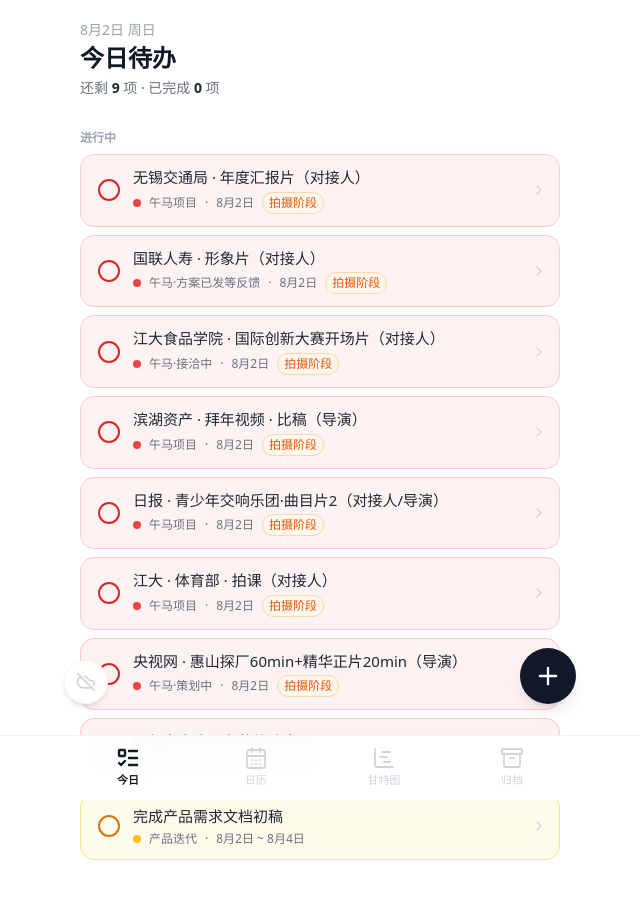
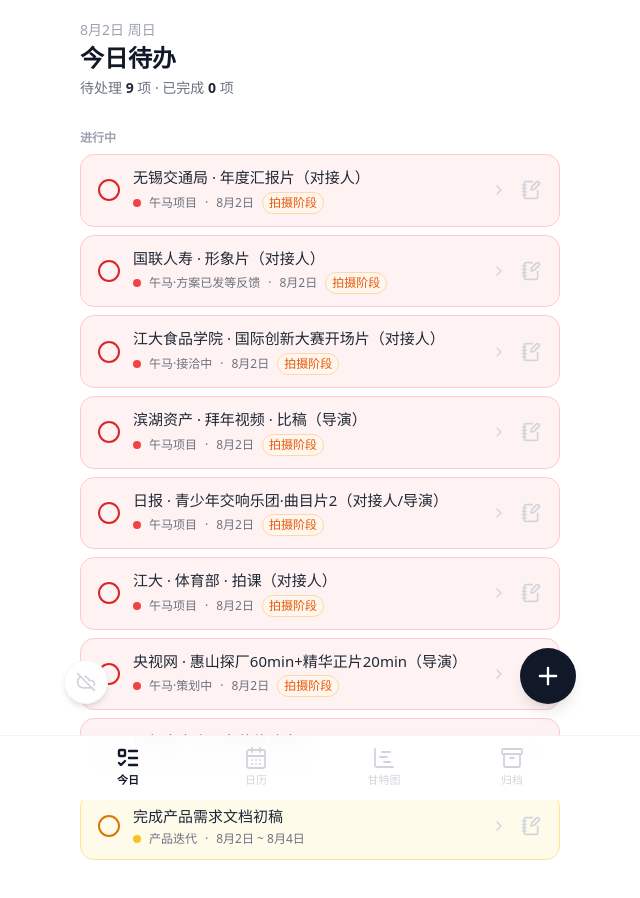
Before and after one commit to cosine2409/todo-workbench, a React (Vite) app: page / in a window 1280 px wide. Shown: the top 898 px of the page, without its empty margins (320-960 px from the left). Built offline with nearby package versions, Linux system fonts and the light colour scheme.

Commit message:
feat: 今日视图支持记录每日进度，已记录任务置后并用靛蓝标示

```diff
--- a/src/App.tsx
+++ b/src/App.tsx
@@ -27,7 +27,7 @@ function Workbench() {
   const [editing, setEditing] = useState<Task | null>(null)
   const [undoInfo, setUndoInfo] = useState<{ id: string; title: string } | null>(null)
   const undoTimer = useRef<ReturnType<typeof setTimeout> | null>(null)
-  const { tasks, addTask, toggleDone, updateTask, removeTask, sync } = useTasks()
+  const { tasks, addTask, toggleDone, updateTask, logProgress, removeTask, sync } = useTasks()
 
   // 完成后 6 秒内可撤销，防止误触
   const completeWithUndo = (id: string) => {
@@ -57,7 +57,7 @@ function Workbench() {
 
   return (
     <div className="min-h-dvh bg-white max-w-lg mx-auto relative">
-      {tab === 'today' && <TodayView tasks={tasks} onEdit={setEditing} onComplete={completeWithUndo} />}
+      {tab === 'today' && <TodayView tasks={tasks} onEdit={setEditing} onComplete={completeWithUndo} onLog={logProgress} />}
       {tab === 'calendar' && <CalendarView tasks={tasks} onEdit={setEditing} />}
       {tab === 'gantt' && <GanttView tasks={tasks} onEdit={setEditing} />}
       {tab === 'archive' && (
--- a/src/hooks/useTasks.ts
+++ b/src/hooks/useTasks.ts
@@ -170,6 +170,20 @@ export function useTasks() {
     setTasks((prev) => prev.map((t) => (t.id === id ? { ...t, ...patch } : t)))
   }, [])
 
+  /** 记录今日进度：note 为空字符串表示撤销今天的记录 */
+  const logProgress = useCallback((id: string, note: string) => {
+    const today = todayStr()
+    setTasks((prev) =>
+      prev.map((t) => {
+        if (t.id !== id) return t
+        const progress = { ...(t.progress ?? {}) }
+        if (note.trim()) progress[today] = note.trim()
+        else delete progress[today]
+        return { ...t, progress }
+      }),
+    )
+  }, [])
+
   const removeTask = useCallback((id: string) => {
     setTasks((prev) => {
       const victim = prev.find((t) => t.id === id)
@@ -323,6 +337,7 @@ export function useTasks() {
     addTask,
     toggleDone,
     updateTask,
+    logProgress,
     removeTask,
     sync: {
       enabled: SYNC_ENABLED,
--- a/src/sections/TodayView.tsx
+++ b/src/sections/TodayView.tsx
@@ -1,26 +1,61 @@
+import { useState } from 'react'
 import type { Task } from '@/types/task'
 import { URGENCY_META, STAGE_META } from '@/types/task'
 import { urgencyOf } from '@/hooks/useTasks'
 import { currentStage } from '@/lib/stages'
 import { inRange, mdLabel, todayStr, weekdayCN, diffDays } from '@/lib/dateUtils'
-import { CheckCircle2, Circle, Clock, ChevronRight } from 'lucide-react'
+import { CheckCircle2, Circle, Clock, ChevronRight, NotebookPen, X } from 'lucide-react'
 
 interface Props {
   tasks: Task[]
   onEdit: (task: Task) => void
   onComplete: (id: string) => void
+  onLog: (id: string, note: string) => void
 }
 
-function TaskRow({ task, onEdit, onComplete }: { task: Task; onEdit: (t: Task) => void; onComplete: (id: string) => void }) {
+/** 今日已记录进度的标识色（区别于红黄绿灰）：靛蓝 */
+const LOGGED = {
+  soft: 'bg-indigo-50 border-indigo-200',
+  dot: 'bg-indigo-500',
+  text: 'text-indigo-600',
+}
+
+function TaskRow({
+  task,
+  onEdit,
+  onComplete,
+  onLog,
+}: {
+  task: Task
+  onEdit: (t: Task) => void
+  onComplete: (id: string) => void
+  onLog: (id: string, note: string) => void
+}) {
+  const today = todayStr()
   const u = urgencyOf(task)
   const meta = URGENCY_META[u]
-  const overdue = !task.done && task.endDate < todayStr()
+  const overdue = !task.done && task.endDate < today
   const stage = currentStage(task)
+  const loggedNote = task.progress?.[today]
+  const logged = !task.done && !!loggedNote
+  const [logging, setLogging] = useState(false)
+  const [draft, setDraft] = useState('')
+
+  const startLog = () => {
+    setDraft(loggedNote ?? '')
+    setLogging(true)
+  }
+  const saveLog = () => {
+    onLog(task.id, draft)
+    setLogging(false)
+  }
+
   return (
-    <div className={`flex items-center gap-2 rounded-xl border px-3 py-3 ${meta.soft} ${task.done ? 'opacity-60' : ''}`}>
+    <div className={`rounded-xl border px-3 py-3 ${logged ? LOGGED.soft : meta.soft} ${task.done ? 'opacity-60' : ''}`}>
+      <div className="flex items-center gap-2">
         {/* 完成按钮：仅此处的圆圈可勾选完成，点文字区只会打开编辑 */}
         <button onClick={() => onComplete(task.id)} className="shrink-0 p-1 active:scale-90 transition-transform" aria-label="完成">
-        {task.done ? <CheckCircle2 className="w-6 h-6 text-gray-400" /> : <Circle className={`w-6 h-6 ${meta.text}`} />}
+          {task.done ? <CheckCircle2 className="w-6 h-6 text-gray-400" /> : <Circle className={`w-6 h-6 ${logged ? LOGGED.text : meta.text}`} />}
         </button>
         <button onClick={() => onEdit(task)} className="flex-1 min-w-0 text-left flex items-center gap-1">
           <div className="flex-1 min-w-0">
@@ -28,7 +63,7 @@ function TaskRow({ task, onEdit, onComplete }: { task: Task; onEdit: (t: Task) =
               {task.title}
             </div>
             <div className="mt-1 flex items-center gap-2 text-xs text-gray-500 flex-wrap">
-            <span className={`inline-block w-2 h-2 rounded-full ${meta.dot}`} />
+              <span className={`inline-block w-2 h-2 rounded-full ${logged ? LOGGED.dot : meta.dot}`} />
               <span>{task.project}</span>
               <span>·</span>
               <span>
@@ -45,23 +80,89 @@ function TaskRow({ task, onEdit, onComplete }: { task: Task; onEdit: (t: Task) =
                   {task.timeHint}
                 </span>
               )}
-            {overdue && <span className="text-red-500 font-medium">已逾期 {-diffDays(task.endDate, todayStr())} 天</span>}
+              {overdue && <span className="text-red-500 font-medium">已逾期 {-diffDays(task.endDate, today)} 天</span>}
+              {logged && <span className={`font-medium ${LOGGED.text}`}>已记录</span>}
             </div>
           </div>
           <ChevronRight className="w-4 h-4 text-gray-300 shrink-0" />
         </button>
+        {/* 记进度按钮 */}
+        {!task.done && (
+          <button
+            onClick={startLog}
+            className={`shrink-0 p-1.5 rounded-lg active:scale-90 transition-transform ${logged ? LOGGED.text : 'text-gray-300'}`}
+            aria-label="记进度"
+          >
+            <NotebookPen className="w-5 h-5" />
+          </button>
+        )}
+      </div>
+
+      {/* 今日进度内容 */}
+      {logged && !logging && (
+        <div className="mt-2 ml-9 text-xs text-indigo-700 bg-white/70 rounded-lg px-2.5 py-1.5 border border-indigo-100">
+          {loggedNote}
+        </div>
+      )}
+
+      {/* 就地记录输入 */}
+      {logging && (
+        <div className="mt-2 ml-9">
+          <textarea
+            autoFocus
+            value={draft}
+            onChange={(e) => setDraft(e.target.value)}
+            placeholder="今天推进了什么？一句话就行"
+            rows={2}
+            className="w-full text-sm rounded-lg border border-indigo-200 bg-white px-2.5 py-2 outline-none focus:border-indigo-400 resize-none"
+          />
+          <div className="mt-1.5 flex items-center gap-2">
+            <button
+              onClick={saveLog}
+              className="px-3 py-1.5 rounded-lg bg-indigo-500 text-white text-xs font-semibold active:bg-indigo-600"
+            >
+              保存
+            </button>
+            {loggedNote && (
+              <button
+                onClick={() => {
+                  onLog(task.id, '')
+                  setLogging(false)
+                }}
+                className="px-3 py-1.5 rounded-lg bg-white border border-gray-200 text-gray-500 text-xs active:bg-gray-50"
+              >
+                清除记录
+              </button>
+            )}
+            <button onClick={() => setLogging(false)} className="ml-auto p-1.5 text-gray-300 active:text-gray-500" aria-label="取消">
+              <X className="w-4 h-4" />
+            </button>
+          </div>
+        </div>
+      )}
     </div>
   )
 }
 
-export default function TodayView({ tasks, onEdit, onComplete }: Props) {
+export default function TodayView({ tasks, onEdit, onComplete, onLog }: Props) {
   const today = todayStr()
   const todays = tasks.filter((t) => inRange(today, t.startDate, t.endDate))
   const overdue = todays.filter((t) => !t.done && t.endDate < today)
-  const active = todays.filter((t) => !t.done && t.endDate >= today)
+  const activeAll = todays.filter((t) => !t.done && t.endDate >= today)
   const done = todays.filter((t) => t.done)
+  // 今日已记录进度的排到最后（含逾期组内同样规则）
+  const isLogged = (t: Task) => !!t.progress?.[today]
   const order = { red: 0, yellow: 1, green: 2, done: 3 } as const
-  active.sort((a, b) => order[urgencyOf(a)] - order[urgencyOf(b)] || a.endDate.localeCompare(b.endDate))
+  const byUrgency = (a: Task, b: Task) => order[urgencyOf(a)] - order[urgencyOf(b)] || a.endDate.localeCompare(b.endDate)
+  const sortWithLogged = (list: Task[]) => {
+    const fresh = list.filter((t) => !isLogged(t)).sort(byUrgency)
+    const logged = list.filter(isLogged).sort(byUrgency)
+    return [...fresh, ...logged]
+  }
+  const overdueSorted = sortWithLogged(overdue)
+  const active = sortWithLogged(activeAll)
+  const loggedCount = todays.filter((t) => !t.done && isLogged(t)).length
+  const remaining = activeAll.length + overdue.length - loggedCount
 
   const dateLabel = `${mdLabel(today)} 周${weekdayCN(today)}`
 
@@ -71,10 +172,15 @@ export default function TodayView({ tasks, onEdit, onComplete }: Props) {
         <div className="text-sm text-gray-400">{dateLabel}</div>
         <h1 className="text-2xl font-bold text-gray-900 mt-0.5">今日待办</h1>
         <div className="text-sm text-gray-500 mt-1">
-          {active.length + overdue.length > 0 ? (
+          {activeAll.length + overdue.length > 0 ? (
             <>
-              还剩 <span className="font-semibold text-gray-800">{active.length + overdue.length}</span> 项 · 已完成{' '}
-              <span className="font-semibold text-gray-800">{done.length}</span> 项
+              待处理 <span className="font-semibold text-gray-800">{remaining}</span> 项
+              {loggedCount > 0 && (
+                <>
+                  {' '}· 已记录 <span className="font-semibold text-indigo-600">{loggedCount}</span> 项
+                </>
+              )}
+              {' '}· 已完成 <span className="font-semibold text-gray-800">{done.length}</span> 项
             </>
           ) : (
             '今天的事项都处理完啦 🎉'
@@ -82,17 +188,17 @@ export default function TodayView({ tasks, onEdit, onComplete }: Props) {
         </div>
       </div>
 
-      {overdue.length > 0 && (
+      {overdueSorted.length > 0 && (
         <>
           <div className="text-xs font-semibold text-red-500 mb-2 mt-1">⚠️ 已逾期</div>
-          <div className="space-y-2">{overdue.map((t) => <TaskRow key={t.id} task={t} onEdit={onEdit} onComplete={onComplete} />)}</div>
+          <div className="space-y-2">{overdueSorted.map((t) => <TaskRow key={t.id} task={t} onEdit={onEdit} onComplete={onComplete} onLog={onLog} />)}</div>
         </>
       )}
 
       {active.length > 0 && (
         <>
           <div className="text-xs font-semibold text-gray-400 mb-2 mt-4">进行中</div>
-          <div className="space-y-2">{active.map((t) => <TaskRow key={t.id} task={t} onEdit={onEdit} onComplete={onComplete} />)}</div>
+          <div className="space-y-2">{active.map((t) => <TaskRow key={t.id} task={t} onEdit={onEdit} onComplete={onComplete} onLog={onLog} />)}</div>
         </>
       )}
 
--- a/src/types/task.ts
+++ b/src/types/task.ts
@@ -34,6 +34,8 @@ export interface Task {
   externalId?: string
   /** 阶段列表（脚本/拍摄/后期），为空表示未拆分阶段 */
   stages?: TaskStage[]
+  /** 每日进度记录：{ "2026-09-14": "今天写了两版脚本" } */
+  progress?: Record<string, string>
 }
 
 /** 外部同步文件（data/feishu-tasks.json）的条目结构 */
```
Lines whose indentation alone changed are shown as unchanged.
